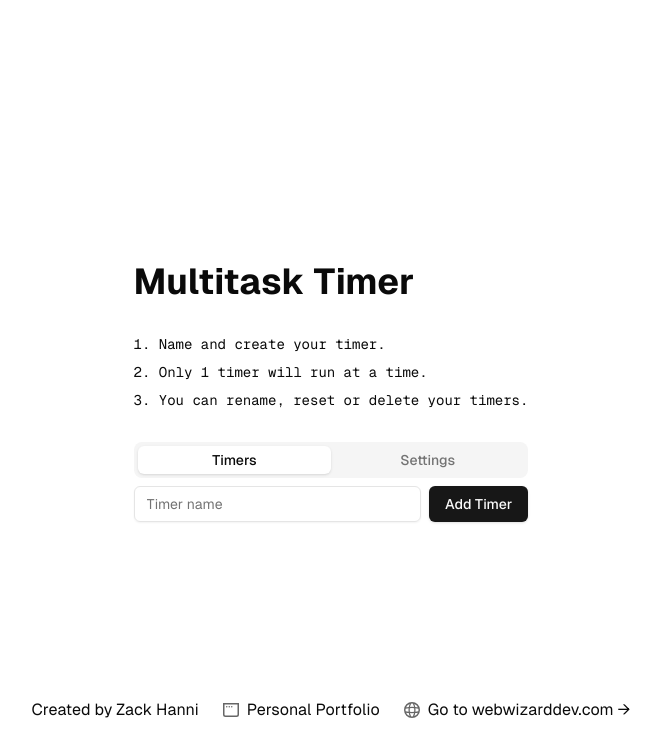
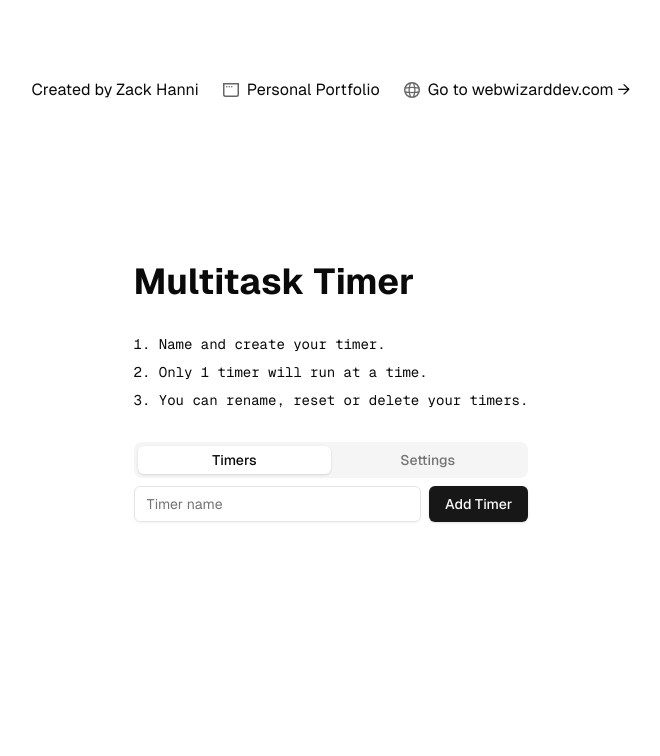
Before and after one commit to zackhanni/multitask-timer, a Next.js app: page / in a window 1280 px wide. Shown: the top 756 px of the page, without its empty margins (309-969 px from the left). Built offline with nearby package versions, Linux system fonts and the light colour scheme.

Commit message:
added container and py padding

```diff
--- a/components/Footer.tsx
+++ b/components/Footer.tsx
@@ -3,7 +3,7 @@ import React from "react";
 
 export default function Footer() {
   return (
-    <footer className="row-start-3 flex gap-6 flex-wrap items-center justify-center">
+    <footer className="container py-10 flex gap-6 flex-wrap items-center justify-center">
       <a className="flex items-center gap-2">
         {/* <Image
           aria-hidden
```
